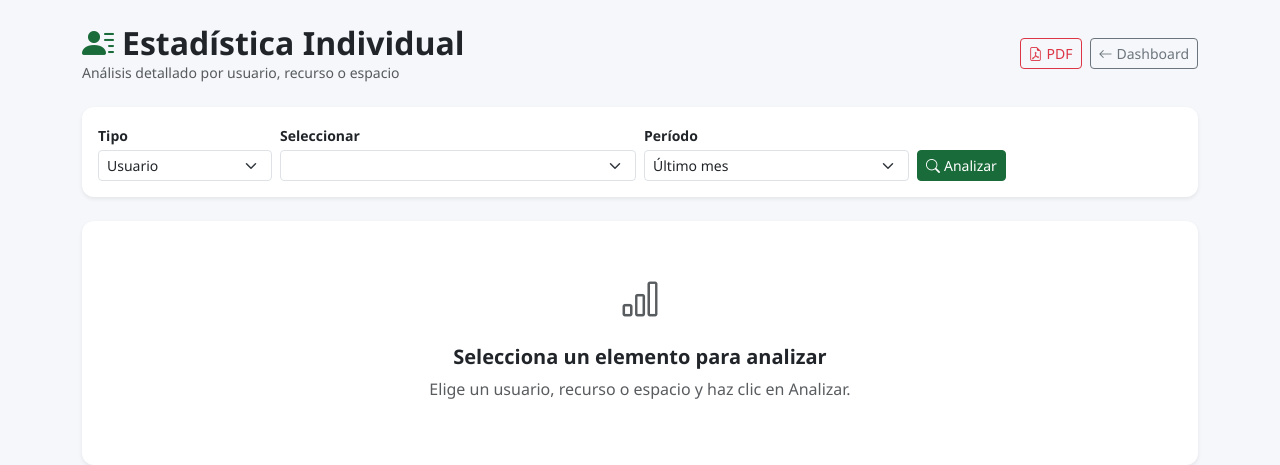
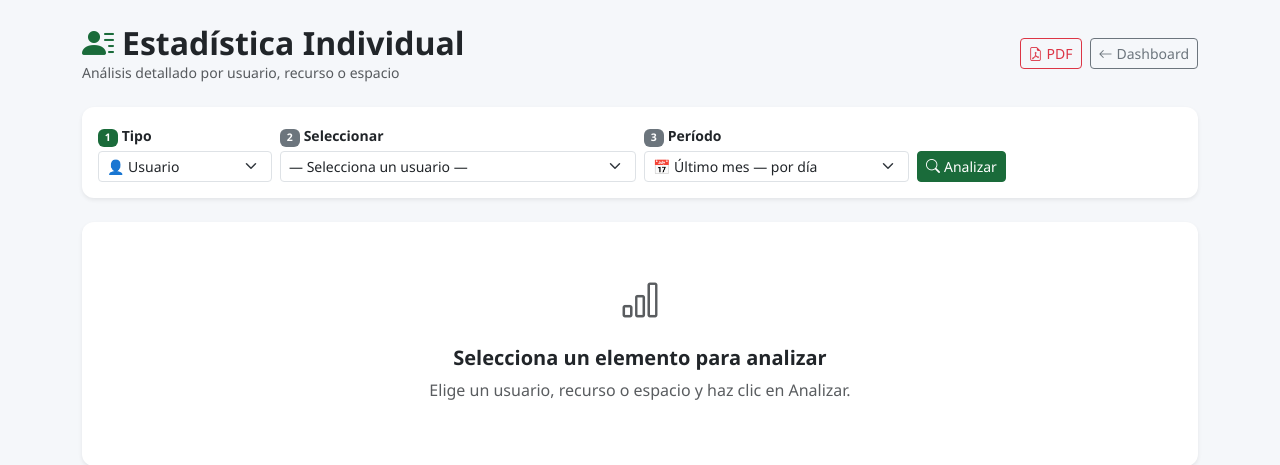
Before and after one commit to Y3CR/projectUdec2026, a Flask app: page /estadisticas/individual in a window 1280 px wide; the page is wider, and only the part inside the window is pictured. Shown: the part 80-545 px from the top of that part. Run offline with Flask 3, Linux system fonts and the light colour scheme; a user stored in the database is signed in; data comes from the database, SQL or seed files in the repository; data that the repository does not hold is empty; some libraries are stand-ins or nearby versions.

Commit message:
CSV para ML, estadísticas dinámicas por período, selector tipo-ítem en pasos

```diff
--- a/app/estadisticas/routes.py
+++ b/app/estadisticas/routes.py
@@ -444,52 +444,88 @@ def individual():
 
     return render_template('estadisticas/individual.html', **contexto)
 
-
 @bp.route('/api/individual/solicitudes-por-mes')
 @login_required
 @admin_o_operador
 def api_individual_solicitudes():
     tipo = request.args.get('tipo', 'usuario')
     item_id = request.args.get('id', 0, type=int)
+    periodo = request.args.get('periodo', 'mes')
 
     ahora = datetime.now(BOGOTA_TZ).replace(tzinfo=None)
     labels = []
     datos = []
 
-    for i in range(11, -1, -1):
-        fecha = ahora - timedelta(days=30 * i)
-        mes_ini = fecha.replace(day=1, hour=0, minute=0, second=0)
-        if i == 0:
-            mes_fin = ahora
-        else:
+    if periodo == 'semana':
+        # Últimos 7 días agrupados por día
+        for i in range(6, -1, -1):
+            fecha = ahora - timedelta(days=i)
+            dia_ini = fecha.replace(hour=0, minute=0, second=0, microsecond=0)
+            dia_fin = fecha.replace(hour=23, minute=59, second=59)
+            labels.append(fecha.strftime('%a %d/%m'))
+            datos.append(_contar_actividad(tipo, item_id, dia_ini, dia_fin))
+
+    elif periodo == 'mes':
+        # Últimos 30 días agrupados por día
+        for i in range(29, -1, -1):
+            fecha = ahora - timedelta(days=i)
+            dia_ini = fecha.replace(hour=0, minute=0, second=0, microsecond=0)
+            dia_fin = fecha.replace(hour=23, minute=59, second=59)
+            labels.append(fecha.strftime('%d/%m'))
+            datos.append(_contar_actividad(tipo, item_id, dia_ini, dia_fin))
+
+    elif periodo == 'trimestre':
+        # Últimos 3 meses agrupados por semana
+        for i in range(12, -1, -1):
+            semana_fin = ahora - timedelta(weeks=i)
+            semana_ini = semana_fin - timedelta(days=6)
+            labels.append(f"S {semana_fin.strftime('%d/%m')}")
+            datos.append(_contar_actividad(tipo, item_id, semana_ini, semana_fin))
+
+    elif periodo == 'anio':
+        # Últimos 12 meses agrupados por mes
+        for i in range(11, -1, -1):
+            fecha = ahora - timedelta(days=30 * i)
+            mes_ini = fecha.replace(day=1, hour=0, minute=0, second=0)
             siguiente = fecha.replace(day=28) + timedelta(days=4)
-            mes_fin = siguiente.replace(day=1)
-        labels.append(fecha.strftime('%b %Y'))
+            mes_fin = siguiente.replace(day=1) if i > 0 else ahora
+            labels.append(fecha.strftime('%b %Y'))
+            datos.append(_contar_actividad(tipo, item_id, mes_ini, mes_fin))
 
-        if tipo == 'usuario':
-            c = Solicitud.query.filter(
-                Solicitud.usuario_id == item_id,
-                Solicitud.fecha_creacion >= mes_ini,
-                Solicitud.fecha_creacion < mes_fin
-            ).count()
-        elif tipo == 'recurso':
-            c = Solicitud.query.filter(
-                Solicitud.recurso_id == item_id,
-                Solicitud.fecha_creacion >= mes_ini,
-                Solicitud.fecha_creacion < mes_fin
-            ).count()
-        elif tipo == 'espacio':
-            c = RegistroAcceso.query.filter(
-                RegistroAcceso.espacio_id == item_id,
-                RegistroAcceso.fecha_evento >= mes_ini,
-                RegistroAcceso.fecha_evento < mes_fin
-            ).count()
-        else:
-            c = 0
-        datos.append(c)
+    else:
+        # Default: últimos 12 meses
+        for i in range(11, -1, -1):
+            fecha = ahora - timedelta(days=30 * i)
+            mes_ini = fecha.replace(day=1, hour=0, minute=0, second=0)
+            siguiente = fecha.replace(day=28) + timedelta(days=4)
+            mes_fin = siguiente.replace(day=1) if i > 0 else ahora
+            labels.append(fecha.strftime('%b %Y'))
+            datos.append(_contar_actividad(tipo, item_id, mes_ini, mes_fin))
 
     return jsonify({'labels': labels, 'data': datos, 'color': '#1b4332'})
 
+
+def _contar_actividad(tipo, item_id, fecha_ini, fecha_fin):
+    """Helper para contar eventos en un rango de fechas."""
+    if tipo == 'usuario':
+        return Solicitud.query.filter(
+            Solicitud.usuario_id == item_id,
+            Solicitud.fecha_creacion >= fecha_ini,
+            Solicitud.fecha_creacion <= fecha_fin
+        ).count()
+    elif tipo == 'recurso':
+        return Solicitud.query.filter(
+            Solicitud.recurso_id == item_id,
+            Solicitud.fecha_creacion >= fecha_ini,
+            Solicitud.fecha_creacion <= fecha_fin
+        ).count()
+    elif tipo == 'espacio':
+        return RegistroAcceso.query.filter(
+            RegistroAcceso.espacio_id == item_id,
+            RegistroAcceso.fecha_evento >= fecha_ini,
+            RegistroAcceso.fecha_evento <= fecha_fin
+        ).count()
+    return 0
 
 # ── Exportar Excel del dashboard ───────────────────────────────────────────────
 
@@ -634,3 +670,208 @@ def exportar_excel():
     return send_file(buf,
                      mimetype='application/vnd.openxmlformats-officedocument.spreadsheetml.sheet',
                      as_attachment=True, download_name=nombre)
+
+@bp.route('/exportar/csv-ml')
+@login_required
+@admin_o_operador
+def exportar_csv_ml():
+    """
+    Exporta datos en formato óptimo para Machine Learning.
+    Cada fila es una solicitud con features numéricas y categóricas
+    listas para entrenar modelos de predicción.
+    """
+    import csv
+    from io import StringIO
+
+    solicitudes = Solicitud.query.filter(
+        Solicitud.tipo == 'recurso'
+    ).order_by(Solicitud.fecha_creacion.asc()).all()
+
+    output = StringIO()
+    writer = csv.writer(output)
+
+    # ── Encabezados ──────────────────────────────────────────────────────────
+    writer.writerow([
+        # Identificadores (no usar como features, solo referencia)
+        'solicitud_id',
+        'usuario_id',
+        'recurso_id',
+
+        # Features temporales
+        'anio_creacion',
+        'mes_creacion',           # 1-12
+        'dia_semana_creacion',    # 0=lunes … 6=domingo
+        'hora_creacion',          # 0-23
+        'trimestre_creacion',     # 1-4
+
+        # Features del usuario
+        'rol_usuario',            # docente / estudiante / invitado
+        'tiene_tarjeta_rfid',     # 0 / 1
+        'total_prestamos_previos',
+        'total_devoluciones_a_tiempo',
+        'total_demoras_previas',
+        'ratio_demoras',          # demoras / total_prestamos (0.0-1.0)
+
+        # Features del recurso
+        'categoria_recurso',
+        'veces_prestado_recurso',
+        'estado_recurso_al_solicitar',
+
+        # Features de la solicitud
+        'dias_prestamo_solicitados',  # diferencia fecha_fin - fecha_creacion
+        'tiene_motivo',               # 0 / 1
+        'longitud_motivo',            # nro de palabras
+
+        # Targets (lo que queremos predecir)
+        'fue_aprobada',               # 0 / 1
+        'fue_entregada',              # 0 / 1
+        'tuvo_demora',                # 0 / 1
+        'tiempo_uso_real_minutos',    # null si no fue entregada
+        'tiempo_uso_real_horas',
+        'dias_retraso',               # negativo = devolvió antes, positivo = tarde
+        'estado_devolucion',          # bueno / dañado / perdido / null
+    ])
+
+    # ── Caché de métricas por usuario (para no recalcular en cada fila) ──────
+    cache_usuario = {}
+
+    def _metricas_usuario(usuario_id, hasta_fecha):
+        key = (usuario_id, hasta_fecha.date() if hasta_fecha else None)
+        if key in cache_usuario:
+            return cache_usuario[key]
+
+        anteriores = Solicitud.query.filter(
+            Solicitud.usuario_id == usuario_id,
+            Solicitud.tipo == 'recurso',
+            Solicitud.fecha_creacion < hasta_fecha
+        ).all() if hasta_fecha else []
+
+        total = len(anteriores)
+        demoras = sum(1 for s in anteriores if s.estado == 'en_demora'
+                      or (s.estado == 'devuelta' and s.fecha_devolucion_real
+                          and s.fecha_fin_efectiva()
+                          and s.fecha_devolucion_real > s.fecha_fin_efectiva()))
+        a_tiempo = sum(1 for s in anteriores
+                       if s.estado == 'devuelta' and s.fecha_devolucion_real
+                       and s.fecha_fin_efectiva()
+                       and s.fecha_devolucion_real <= s.fecha_fin_efectiva())
+        ratio = round(demoras / total, 4) if total > 0 else 0.0
+
+        result = (total, a_tiempo, demoras, ratio)
+        cache_usuario[key] = result
+        return result
+
+    # ── Caché de veces prestado por recurso ───────────────────────────────────
+    cache_recurso = {}
+
+    def _veces_prestado(recurso_id, hasta_fecha):
+        key = (recurso_id, hasta_fecha.date() if hasta_fecha else None)
+        if key in cache_recurso:
+            return cache_recurso[key]
+        n = Solicitud.query.filter(
+            Solicitud.recurso_id == recurso_id,
+            Solicitud.tipo == 'recurso',
+            Solicitud.fecha_creacion < hasta_fecha,
+            Solicitud.estado.in_(['entregado', 'devuelta', 'en_demora'])
+        ).count() if hasta_fecha else 0
+        cache_recurso[key] = n
+        return n
+
+    # ── Filas ─────────────────────────────────────────────────────────────────
+    for s in solicitudes:
+        fc = s.fecha_creacion
+
+        # Features temporales
+        anio = fc.year
+        mes = fc.month
+        dia_semana = fc.weekday()
+        hora = fc.hour
+        trimestre = (mes - 1) // 3 + 1
+
+        # Features usuario
+        usuario = s.usuario
+        rol = usuario.get_role_name() if usuario else 'desconocido'
+        tiene_rfid = 1 if (usuario and usuario.uid_tarjeta) else 0
+        total_prev, a_tiempo_prev, demoras_prev, ratio_dem = \
+            _metricas_usuario(s.usuario_id, fc)
+
+        # Features recurso
+        recurso = s.recurso
+        categoria = recurso.categoria.nombre if recurso else 'desconocida'
+        veces_prest = _veces_prestado(s.recurso_id, fc)
+        estado_rec_al_sol = recurso.estado if recurso else 'desconocido'
+
+        # Features solicitud
+        if s.fecha_fin and fc:
+            dias_sol = max(0, (s.fecha_fin - fc).days)
+        else:
+            dias_sol = None
+        motivo = s.motivo or ''
+        tiene_motivo = 1 if motivo.strip() else 0
+        longitud_motivo = len(motivo.strip().split()) if motivo.strip() else 0
+
+        # Targets
+        fue_aprobada = 1 if s.estado in [
+            'aprobada', 'entregado', 'devuelta', 'en_demora'
+        ] else 0
+        fue_entregada = 1 if s.estado in [
+            'entregado', 'devuelta', 'en_demora'
+        ] else 0
+        tuvo_demora = 1 if (
+            s.estado == 'en_demora'
+            or (s.estado == 'devuelta'
+                and s.fecha_devolucion_real
+                and s.fecha_fin_efectiva()
+                and s.fecha_devolucion_real > s.fecha_fin_efectiva())
+        ) else 0
+
+        tiempo_min = s.tiempo_uso_minutos
+        tiempo_hrs = round(tiempo_min / 60, 2) if tiempo_min else None
+
+        if (s.fecha_devolucion_real and s.fecha_fin_efectiva()):
+            diff = s.fecha_devolucion_real - s.fecha_fin_efectiva()
+            dias_retraso = round(diff.total_seconds() / 86400, 2)
+        else:
+            dias_retraso = None
+
+        estado_dev = s.estado_devolucion or None
+
+        writer.writerow([
+            s.id,
+            s.usuario_id,
+            s.recurso_id,
+            anio,
+            mes,
+            dia_semana,
+            hora,
+            trimestre,
+            rol,
+            tiene_rfid,
+            total_prev,
+            a_tiempo_prev,
+            demoras_prev,
+            ratio_dem,
+            categoria,
+            veces_prest,
+            estado_rec_al_sol,
+            dias_sol,
+            tiene_motivo,
+            longitud_motivo,
+            fue_aprobada,
+            fue_entregada,
+            tuvo_demora,
+            tiempo_min,
+            tiempo_hrs,
+            dias_retraso,
+            estado_dev,
+        ])
+
+    output.seek(0)
+    buf = BytesIO(output.getvalue().encode('utf-8-sig'))  # utf-8-sig para Excel
+    nombre = f"ml_prestamos_{datetime.now().strftime('%Y%m%d_%H%M')}.csv"
+    return send_file(
+        buf,
+        mimetype='text/csv',
+        as_attachment=True,
+        download_name=nombre
+    )
--- a/app/templates/base.html
+++ b/app/templates/base.html
@@ -104,6 +104,12 @@
                                 <i class="bi bi-file-earmark-bar-graph me-1"></i>Generar reporte
                             </a>
                         </li>
+                        <li>
+                            <a class="dropdown-item" href="{{ url_for('estadisticas.exportar_csv_ml') }}">
+                                <i class="bi bi-filetype-csv me-1"></i>Exportar CSV
+                            </a>
+                        </li>
+
                     </ul>
                 </li>
                 <li class="nav-item dropdown">
@@ -252,6 +258,12 @@
                                 <i class="bi bi-file-earmark-bar-graph me-1"></i>Generar reporte
                             </a>
                         </li>
+
+                         <li>
+                            <a class="dropdown-item" href="{{ url_for('estadisticas.exportar_csv_ml') }}">
+                                <i class="bi bi-filetype-csv me-1"></i>Exportar CSV
+                            </a>
+                        </li>
                     </ul>
                 </li>
                 {% endif %}
--- a/app/templates/estadisticas/individual.html
+++ b/app/templates/estadisticas/individual.html
@@ -24,26 +24,38 @@
 <!-- Filtros -->
 <div class="card border-0 shadow-sm mb-4">
     <div class="card-body py-3">
-        <form method="GET" class="row g-2 align-items-end">
+        <form method="GET" class="row g-2 align-items-end" id="formIndividual">
+
+            <!-- Paso 1: tipo -->
             <div class="col-md-2">
-                <label class="form-label small fw-semibold mb-1">Tipo</label>
-                <select class="form-select form-select-sm" name="tipo" id="tipoSel"
-                        onchange="actualizarOpciones(); this.form.submit()">
-                    <option value="usuario" {% if tipo == 'usuario' %}selected{% endif %}>
-                        Usuario
+                <label class="form-label small fw-semibold mb-1">
+                    <span class="badge bg-ucundi me-1">1</span>Tipo
+                </label>
+                <select class="form-select form-select-sm" name="tipo"
+                        id="tipoSel" onchange="cambiarTipo()">
+                    <option value="usuario"
+                        {% if tipo == 'usuario' %}selected{% endif %}>
+                        👤 Usuario
                     </option>
-                    <option value="recurso" {% if tipo == 'recurso' %}selected{% endif %}>
-                        Recurso
+                    <option value="recurso"
+                        {% if tipo == 'recurso' %}selected{% endif %}>
+                        💻 Recurso
                     </option>
-                    <option value="espacio" {% if tipo == 'espacio' %}selected{% endif %}>
-                        Espacio
+                    <option value="espacio"
+                        {% if tipo == 'espacio' %}selected{% endif %}>
+                        🚪 Espacio
                     </option>
                 </select>
             </div>
-            <div class="col-md-4">
-                <label class="form-label small fw-semibold mb-1">Seleccionar</label>
-                <select class="form-select form-select-sm" name="id" id="itemSel">
+
+            <!-- Paso 2: ítem (solo aparece cuando hay tipo seleccionado) -->
+            <div class="col-md-4" id="colItem">
+                <label class="form-label small fw-semibold mb-1">
+                    <span class="badge bg-secondary me-1">2</span>Seleccionar
+                </label>
+                <select class="form-select form-select-sm" name="id">
                     {% if tipo == 'usuario' %}
+                        <option value="">— Selecciona un usuario —</option>
                         {% for u in usuarios %}
                         <option value="{{ u.id }}"
                             {% if item_id == u.id %}selected{% endif %}>
@@ -52,6 +64,7 @@
                         </option>
                         {% endfor %}
                     {% elif tipo == 'recurso' %}
+                        <option value="">— Selecciona un recurso —</option>
                         {% for r in recursos_lista %}
                         <option value="{{ r.id }}"
                             {% if item_id == r.id %}selected{% endif %}>
@@ -59,6 +72,7 @@
                         </option>
                         {% endfor %}
                     {% elif tipo == 'espacio' %}
+                        <option value="">— Selecciona un espacio —</option>
                         {% for e in espacios %}
                         <option value="{{ e.id }}"
                             {% if item_id == e.id %}selected{% endif %}>
@@ -68,15 +82,27 @@
                     {% endif %}
                 </select>
             </div>
+
+            <!-- Período -->
             <div class="col-md-3">
-                <label class="form-label small fw-semibold mb-1">Período</label>
+                <label class="form-label small fw-semibold mb-1">
+                    <span class="badge bg-secondary me-1">3</span>Período
+                </label>
                 <select class="form-select form-select-sm" name="periodo">
-                    {% for p, l in [('semana','Última semana'), ('mes','Último mes'),
-                                    ('trimestre','Último trimestre'), ('anio','Este año')] %}
-                    <option value="{{ p }}" {% if periodo == p %}selected{% endif %}>{{ l }}</option>
+                    {% for p, l in [
+                        ('semana', '📅 Última semana — por día'),
+                        ('mes',    '📅 Último mes — por día'),
+                        ('trimestre', '📅 Trimestre — por semana'),
+                        ('anio',   '📅 Este año — por mes')
+                    ] %}
+                    <option value="{{ p }}"
+                        {% if periodo == p %}selected{% endif %}>
+                        {{ l }}
+                    </option>
                     {% endfor %}
                 </select>
             </div>
+
             <div class="col-auto">
                 <button type="submit" class="btn btn-ucundi btn-sm">
                     <i class="bi bi-search me-1"></i>Analizar
@@ -86,6 +112,15 @@
     </div>
 </div>
 
+<script>
+function cambiarTipo() {
+    // Al cambiar el tipo, redirige con el nuevo tipo y sin id
+    // para que el servidor devuelva la lista correcta
+    const tipo = document.getElementById('tipoSel').value;
+    const periodo = document.querySelector('select[name="periodo"]').value;
+    window.location.href = `/estadisticas/individual?tipo=${tipo}&periodo=${periodo}`;
+}
+</script>
 {% if item %}
 
 <!-- KPIs del elemento seleccionado -->
@@ -275,19 +310,23 @@
     const PERIODO = "{{ periodo }}";
 
     {% if item %}
-    fetch(`/estadisticas/api/individual/solicitudes-por-mes?tipo=${TIPO}&id=${ITEM_ID}`)
-        .then(r => r.json()).then(d => {
+    fetch(`/estadisticas/api/individual/solicitudes-por-mes?tipo=${TIPO}&id=${ITEM_ID}&periodo=${PERIODO}`)
+        .then(r => r.json())
+        .then(d => {
             const ctx = document.getElementById('chartIndividual');
             if (!ctx) return;
-            charts['chartIndividual'] = new Chart(ctx, {
-                type: 'bar',
+            chartIndividual = new Chart(ctx, {
+                type: PERIODO === 'semana' ? 'line' : 'bar',
                 data: {
                     labels: d.labels,
                     datasets: [{
                         label: 'Actividad',
                         data: d.data,
                         backgroundColor: '#1b4332',
-                        borderRadius: 4
+                        borderColor: '#1b4332',
+                        borderRadius: 4,
+                        tension: 0.3,
+                        fill: PERIODO === 'semana'
                     }]
                 },
                 options: {
@@ -298,7 +337,6 @@
             });
         });
     {% endif %}
-
     function descargarGrafica(chartId, nombre) {
         const chart = charts[chartId];
         if (!chart) return;
```
Also changed, not shown: app/templates/estadisticas/dashboard.html (+30 -50 lines).
